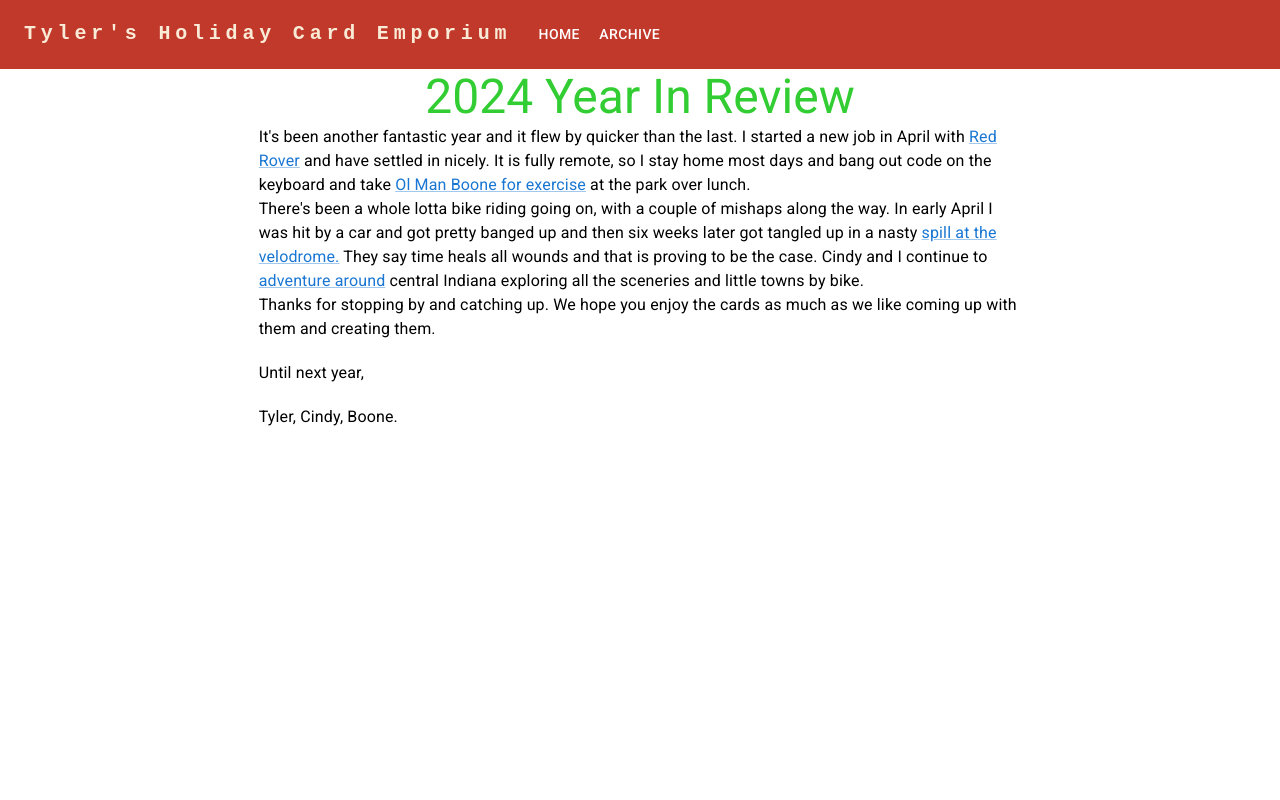
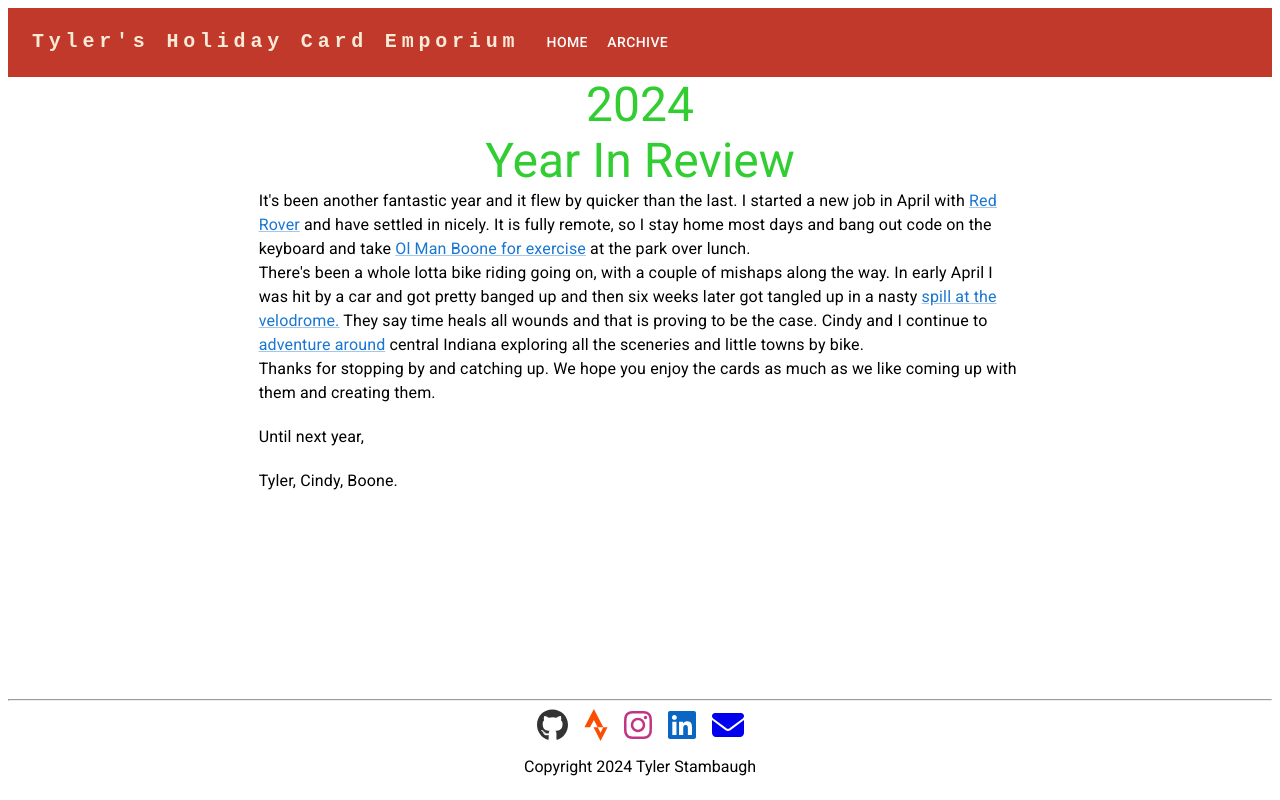
Before and after one commit to tylerstambaugh/holiday-card-site, a React (Vite) app: page / in a window 1280 px wide. Shown: the top 800 px of the page. Built offline with nearby package versions, Linux system fonts and the light colour scheme.

Commit message:
maybe fixes footer positioning?

```diff
--- a/src/App.css
+++ b/src/App.css
@@ -10,30 +10,23 @@ Silver: #C0C0C0 */
 
 #root {
   display: flex;
-  min-height: 100vh;
+
 }
 
 
 html, body {
   font-family: -apple-system, monospace, system-ui, BlinkMacSystemFont, 'Segoe UI', Roboto, Oxygen, Ubuntu, Cantarell, 'Open Sans', 'Helvetica Neue', sans-serif;
-  height: 100%;
-  margin: 0;
   color: antiquewhite;
-}
-
-main {
-  display: flex;
-  flex-direction: column;
-  flex: 1;
-  min-height: 100vh;
 }
 
 .app {
   display: flex;
+  min-height: 100vh;
   flex-direction: column;
   flex: 1;
-  min-height: 100vh;
+  flex-grow: 1;
 }
+
 
 .header {
   background-color: #C0392B;
@@ -44,6 +37,7 @@ main {
 
 .footer {
   font: 1em roboto;
+  margin-top: auto;
   justify-content: center;
   text-align: center;
   color: black;
@@ -80,9 +74,6 @@ p {
   max-height: 350px;
 }
 
-
-
-
 .icon-container {
    width: 100%;
    justify-content: center;
--- a/src/pages/home.tsx
+++ b/src/pages/home.tsx
@@ -5,13 +5,13 @@ export const Home: React.FC = () => {
 
 
     return (
-        <Container maxWidth="lg">
-            <Box sx={{ minHeight: '100vh', flexGrow: 1 }}>
+        <Container>
+            <Box className={'main'}>
         <Grid container spacing={2} justifyContent={"center"}>
             <Grid size={{ xs: 10, md: 8 }}>
 
                 <Typography variant="h3" align="center" className='home-title' >
-                    2024 Year In Review
+                    2024 <br /> Year In Review
                 </Typography>
                 <Typography >It's been another fantastic year and it flew by quicker than the last. I started a new job in April with {" "}
                     <Link href={"http://www.redroverk12.com"} target={"_blank"}>
```
Also changed, not shown: src/assets/images/background.jpg (added).
